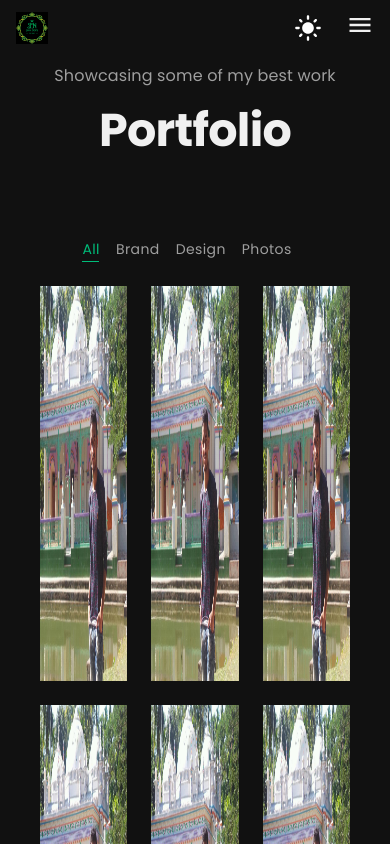
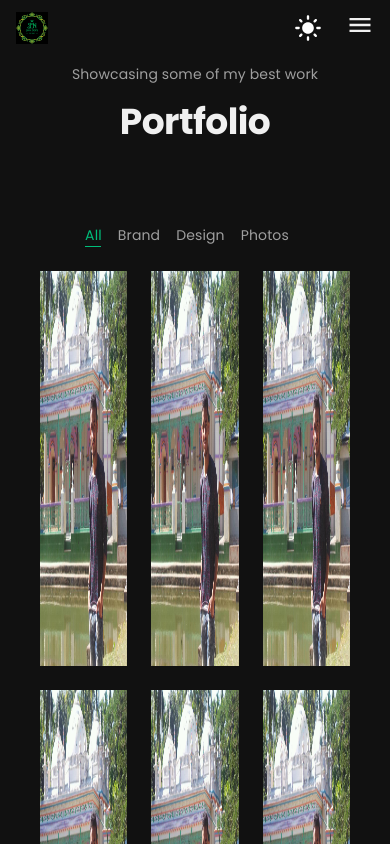
Before and after one commit to Mdjuealhossain/Portfolio, a Next.js app: page /portfolio in a window 390 px wide. Shown: the top 844 px of the page. Built offline with nearby package versions, Linux system fonts and the light colour scheme.

Commit message:
fix: responsive font size

```diff
--- a/src/app/(BlogPages)/portfolio/page.tsx
+++ b/src/app/(BlogPages)/portfolio/page.tsx
@@ -46,10 +46,10 @@ const Portfolio = () => {
                 indicatorColor="secondary"
                 aria-label="secondary tabs example"
               >
-                <Tab value="1" label="All" />
-                <Tab value="2" label="Brand" />
-                <Tab value="3" label="Design" />
-                <Tab value="4" label="Photos" />
+                <Tab value="1" label={<Typography>All</Typography>} />
+                <Tab value="2" label={<Typography>Brand</Typography>} />
+                <Tab value="3" label={<Typography>Design</Typography>} />
+                <Tab value="4" label={<Typography>Photos</Typography>} />
               </Tabs>
             </Stack>
             <TabPanel value="1">
--- a/src/components/Testmonial/index.tsx
+++ b/src/components/Testmonial/index.tsx
@@ -44,9 +44,7 @@ const Testmonial: FC<TestmonialProps> = ({
         }
       />
       <CardContent sx={{ p: 0 }}>
-        <Typography color="text.secondary" variant="caption">
-          {description}
-        </Typography>
+        <Typography color="text.secondary">{description}</Typography>
       </CardContent>
     </Card>
   );
--- a/src/theme/breakpoints.ts
+++ b/src/theme/breakpoints.ts
@@ -0,0 +1,26 @@
+import { BreakpointsOptions } from "@mui/material";
+
+declare module "@mui/material/styles" {
+  interface BreakpointOverrides {
+    sm: true;
+    md: true;
+    lg: true;
+    xl: true;
+    xxl: true;
+    mobile: false; // adds the `mobile` breakpoint
+    tablet: false;
+    laptop: false;
+    desktop: false;
+  }
+}
+
+export default {
+  values: {
+    xs: 0,
+    sm: 600,
+    md: 900,
+    lg: 1200,
+    xl: 1536,
+    xxl: 1920,
+  },
+} as BreakpointsOptions;
--- a/src/theme/typography.ts
+++ b/src/theme/typography.ts
@@ -1,5 +1,9 @@
-import { TypographyVariants as TypographyVariantsOption } from "@mui/material/styles";
+import {
+  TypographyVariants as TypographyVariantsOption,
+  createTheme,
+} from "@mui/material/styles";
 import { Poppins } from "next/font/google";
+import breakpoints from "./breakpoints";
 
 export const poppins = Poppins({
   weight: ["300", "400", "500", "700"],
@@ -9,6 +13,7 @@ export const poppins = Poppins({
 });
 
 export interface TypographyVariants extends TypographyVariantsOption {}
+const theme = createTheme({ breakpoints });
 
 export default {
   fontFamily: `${poppins.style.fontFamily}`,
@@ -24,6 +29,9 @@ export default {
     fontSize: "3.75rem", //60px
     lineHeight: "normal",
     letterSpacing: "0em",
+    [theme.breakpoints.down("md")]: {
+      fontSize: "3rem",
+    },
   },
   h2: {
     ...poppins.style,
@@ -31,6 +39,9 @@ export default {
     fontSize: "2.875rem", //46px
     lineHeight: 1.167,
     letterSpacing: "-0.01562em",
+    [theme.breakpoints.down("md")]: {
+      fontSize: "2.25rem",
+    },
   },
   h3: {
     ...poppins.style,
@@ -38,6 +49,9 @@ export default {
     fontSize: "2.375rem", //38px
     lineHeight: "normal",
     letterSpacing: "0em",
+    [theme.breakpoints.down("md")]: {
+      fontSize: "2.125rem",
+    },
   },
   h4: {
     ...poppins.style,
@@ -45,10 +59,13 @@ export default {
     fontSize: "1.938rem", //31px
     lineHeight: 1.6,
     letterSpacing: "0.00735em",
+    [theme.breakpoints.down("md")]: {
+      fontSize: "1.625rem",
+    },
   },
   h5: {
     ...poppins.style,
-    fontWeight: 600,
+    fontWeight: 500,
     fontSize: "1.625rem", //26px
     lineHeight: 1.334,
     letterSpacing: "0.0075em",
@@ -59,6 +76,9 @@ export default {
     fontSize: "1.5rem", //24px
     lineHeight: 1.6,
     letterSpacing: "0.0075em",
+    [theme.breakpoints.down("md")]: {
+      fontSize: "1.125rem",
+    },
   },
   subtitle1: {
     ...poppins.style,
@@ -80,13 +100,19 @@ export default {
     fontSize: "0.938rem",
     lineHeight: 1.5,
     letterSpacing: "0.00938em",
+    [theme.breakpoints.down("md")]: {
+      fontSize: "0.875rem",
+    },
   },
   body2: {
     ...poppins.style,
     fontWeight: 400,
-    fontSize: "1rem", //15px
+    fontSize: "0.938rem", //15px
     lineHeight: 1.5,
     letterSpacing: "0.00938em",
+    [theme.breakpoints.down("md")]: {
+      fontSize: "0.875rem",
+    },
   },
   button: {
     ...poppins.style,
@@ -95,6 +121,9 @@ export default {
     lineHeight: 1.75,
     letterSpacing: "0.02857em",
     textTransform: "capitalize",
+    [theme.breakpoints.down("md")]: {
+      fontSize: "0.75rem",
+    },
   },
   caption: {
     ...poppins.style,
@@ -102,6 +131,9 @@ export default {
     fontSize: "0.875rem", //14px
     lineHeight: 1.66,
     letterSpacing: "0.03333em",
+    [theme.breakpoints.down("md")]: {
+      fontSize: "0.75rem",
+    },
   },
   overline: {
     ...poppins.style,
--- a/src/widgets/Education/index.tsx
+++ b/src/widgets/Education/index.tsx
@@ -8,7 +8,7 @@ import { EducationProps } from "./Types";
 const Education: FC<EducationProps> = () => {
   return (
     <Stack gap={3}>
-      <Typography variant="h6">My Education</Typography>
+      <Typography variant="h5">Education</Typography>
       <ResumeCard
         passyr="2016-2017"
         depertment="Secondary School Certificate at Science"
--- a/src/widgets/Experience/index.tsx
+++ b/src/widgets/Experience/index.tsx
@@ -8,7 +8,7 @@ import { ExperienceProps } from "./Types";
 const Experience: FC<ExperienceProps> = () => {
   return (
     <Stack gap={3}>
-      <Typography variant="h6">My Experience</Typography>
+      <Typography variant="h5">Experience</Typography>
       <ResumeCard
         passyr="2023-2024"
         depertment="Frontend Developer"
```
